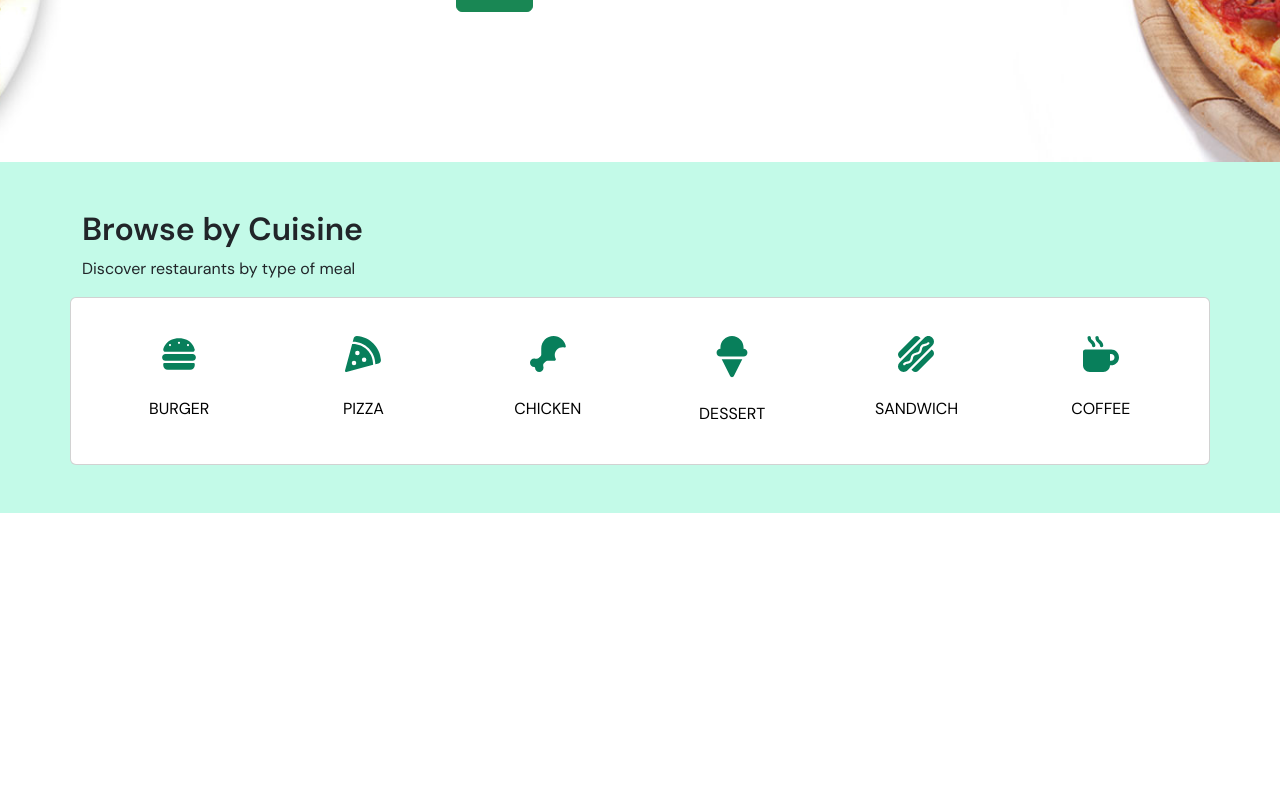
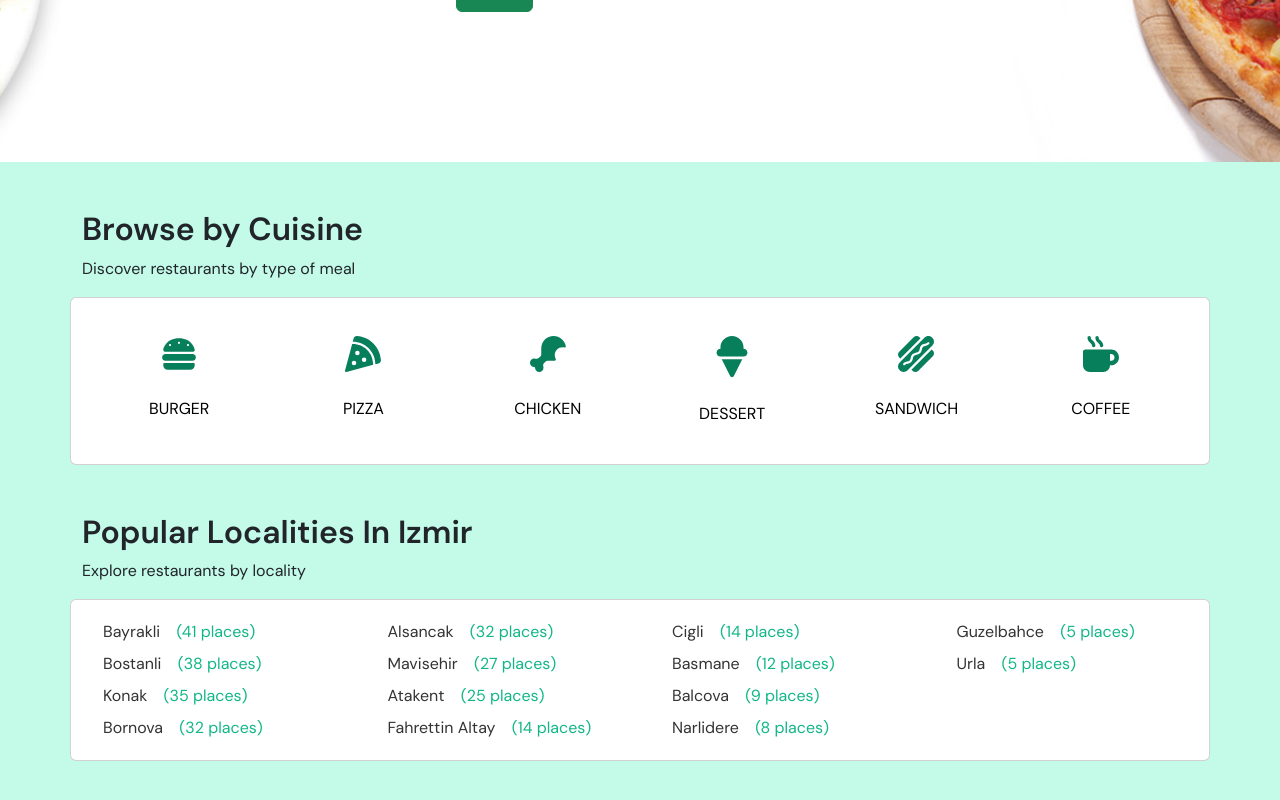
Before and after one commit to ardakoc/djelivery, a React (Vite) app in the folder frontend/: page / in a window 1280 px wide. Shown: the part 614-1414 px from the top of the page. Before the commit the page ends 1127 px from the top, so only its background shows below. Built offline with nearby package versions, Linux system fonts and the light colour scheme.

Commit message:
added new section for main page with static datas.

```diff
--- a/frontend/src/App.css
+++ b/frontend/src/App.css
@@ -63,6 +63,15 @@ input[type="checkbox"]:focus {
   width: 30% !important;
 }
 
-.browse-section {
+.page-section {
   background-color: #c3fae8;
 }
+
+.location-link {
+  text-decoration: none;
+  color: #333;
+}
+
+.location-link:hover {
+  color: #000;
+}
--- a/frontend/src/App.jsx
+++ b/frontend/src/App.jsx
@@ -1,15 +1,16 @@
 import './App.css'
 import Navigation from './components/Navigation/Navigation'
 import Hero from './components/Main Page/Hero/Hero'
-import BrowseSection from './components/Main Page/Content/BrowseSection/BrowseSection'
+import BrowseByCuisine from './components/Main Page/Content/BrowseSection/BrowseByCuisine'
+import BrowseByLocation from './components/Main Page/Content/BrowseSection/BrowseByLocation'
 
 function App() {
   return (
     <>
       <Navigation />
       <Hero />
-      <BrowseSection />
-      {/* <BrowseSection /> */}
+      <BrowseByCuisine />
+      <BrowseByLocation />
     </>
   )
 }
--- a/frontend/src/components/Main Page/Content/BrowseSection/BrowseSection.jsx
+++ b/frontend/src/components/Main Page/Content/BrowseSection/BrowseByCuisine.jsx
@@ -3,6 +3,8 @@ import Container from "react-bootstrap/esm/Container";
 import Row from "react-bootstrap/esm/Row";
 import Col from "react-bootstrap/esm/Col";
 import Card from "react-bootstrap/Card";
+
+// Custom Components
 import BurgerIcon from "../../../Icons/Foods/BurgerIcon";
 import PizzaIcon from "../../../Icons/Foods/PizzaIcon";
 import ChickenIcon from "../../../Icons/Foods/ChickenIcon";
@@ -11,10 +13,10 @@ import SandwichIcon from "../../../Icons/Foods/SandwichIcon";
 import CoffeeIcon from "../../../Icons/Foods/CoffeeIcon";
 import FoodCard from "./FoodCard";
 
-export default function BrowseSection() {
+export default function BrowseByCuisine() {
   return (
-    <div className="browse-section">
-      <Container className="pt-5 pb-5">
+    <div className="page-section">
+      <Container className="pt-5 b-5">
         <Row>
           <Col>
             <h2>Browse by Cuisine</h2>
--- /dev/null
+++ b/frontend/src/components/Main Page/Content/BrowseSection/BrowseByLocation.jsx
@@ -0,0 +1,57 @@
+// Bootstrap Components
+import Container from "react-bootstrap/esm/Container";
+import Row from "react-bootstrap/esm/Row";
+import Col from "react-bootstrap/esm/Col";
+import Card from "react-bootstrap/Card";
+
+// Custom Components
+import LocationCard from "./LocationCard";
+
+export default function BrowseByLocation() {
+  return (
+    <div className="page-section">
+      <Container className="pt-5 pb-5">
+        <Row>
+          <Col>
+            <h2>Popular Localities In Izmir</h2>
+            <p>Explore restaurants by locality</p>
+          </Col>
+          <Card>
+            <Row>
+              <Col>
+                <Card.Body>
+                  <LocationCard location="Bayrakli" placeCount="41" />
+                  <LocationCard location="Bostanli" placeCount="38" />
+                  <LocationCard location="Konak" placeCount="35" />
+                  <LocationCard location="Bornova" placeCount="32" />
+                </Card.Body>
+              </Col>
+              <Col>
+                <Card.Body>
+                  <LocationCard location="Alsancak" placeCount="32" />
+                  <LocationCard location="Mavisehir" placeCount="27" />
+                  <LocationCard location="Atakent" placeCount="25" />
+                  <LocationCard location="Fahrettin Altay" placeCount="14" />
+                </Card.Body>
+              </Col>
+              <Col>
+                <Card.Body>
+                  <LocationCard location="Cigli" placeCount="14" />
+                  <LocationCard location="Basmane" placeCount="12" />
+                  <LocationCard location="Balcova" placeCount="9" />
+                  <LocationCard location="Narlidere" placeCount="8" />
+                </Card.Body>
+              </Col>
+              <Col>
+                <Card.Body>
+                  <LocationCard location="Guzelbahce" placeCount="5" />
+                  <LocationCard location="Urla" placeCount="5" />
+                </Card.Body>
+              </Col>
+            </Row>
+          </Card>
+        </Row>
+      </Container>
+    </div>
+  )
+}
--- a/frontend/src/components/Main Page/Content/BrowseSection/FoodCard.jsx
+++ b/frontend/src/components/Main Page/Content/BrowseSection/FoodCard.jsx
@@ -1,3 +1,4 @@
+// Bootstrap Components
 import Card from "react-bootstrap/Card";
 import Button from "react-bootstrap/esm/Button";
 import Col from "react-bootstrap/esm/Col";
--- /dev/null
+++ b/frontend/src/components/Main Page/Content/BrowseSection/LocationCard.jsx
@@ -0,0 +1,20 @@
+// Bootstrap Components
+import Card from "react-bootstrap/Card";
+import Col from "react-bootstrap/esm/Col";
+
+export default function LocationCard(props) {
+  return (
+    <Col>
+      <Card style={{ border: "none" }}>
+        <Card.Body style={{ padding: "4px"}}>
+          <Card.Link href="#action1" className="location-link">
+            {props.location}{" "}
+          </Card.Link>
+          <span style={{ color: "#12b786", paddingLeft: "12px" }}>
+            ({props.placeCount} places)
+          </span>
+        </Card.Body>
+      </Card>
+    </Col>
+  );
+}
```
